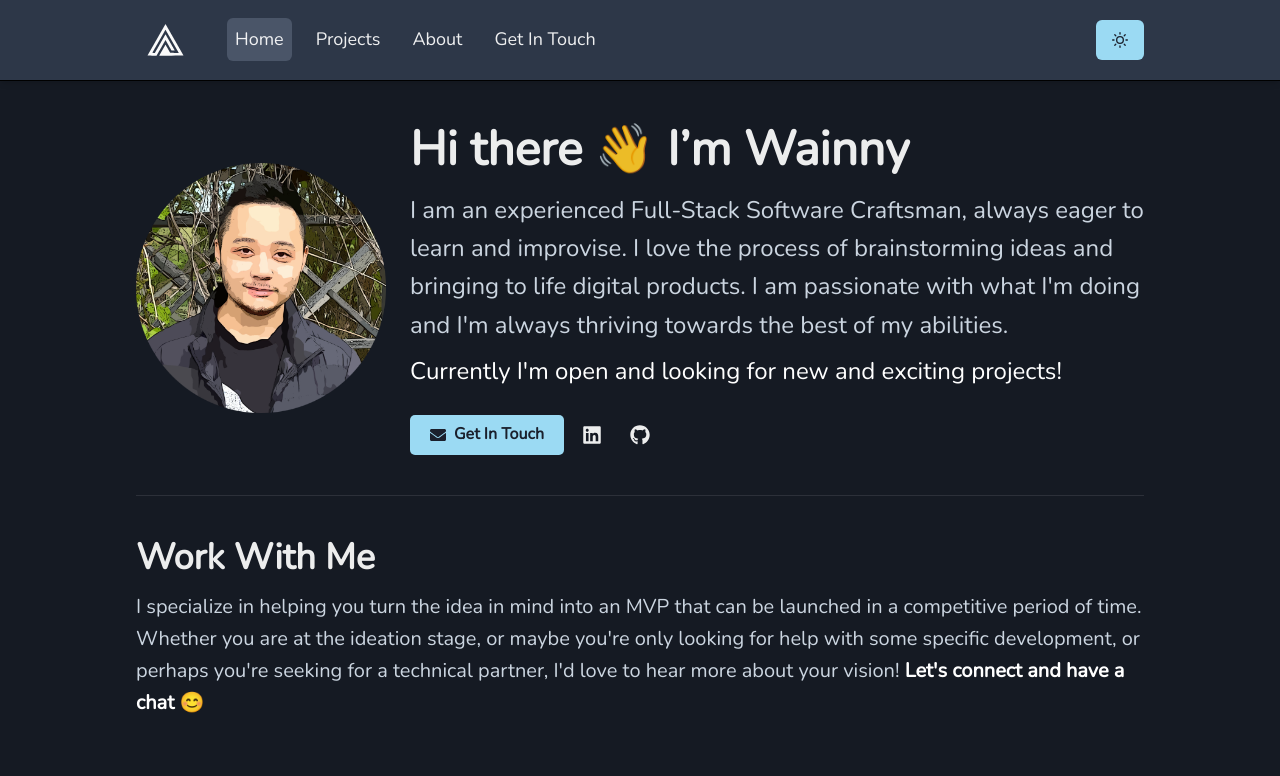
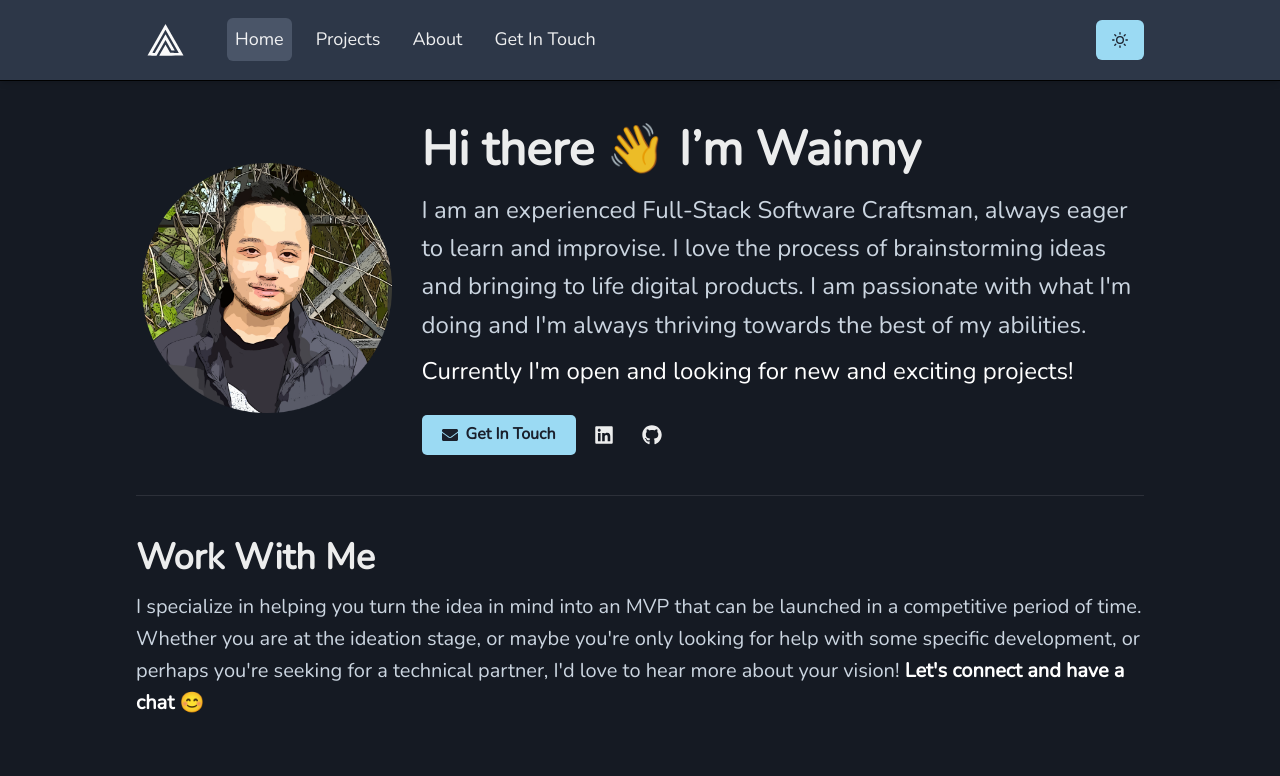
Before and after one commit to wainnyta/softwarearchitek.com, a Next.js app: page / in a window 1280 px wide. Shown: the top 776 px of the page. Built offline with nearby package versions, Linux system fonts and the light colour scheme.

Commit message:
style changes to Profile picture & Contact Form paragraph font size

```diff
--- a/components/ContactFormik.jsx
+++ b/components/ContactFormik.jsx
@@ -120,7 +120,7 @@ const ContactFormik = ({initialValues, setInitialValues, isModal}) => {
           as={"h1"}
         >Let's get in touch!
         </Heading>
-        <Paragraph fontSize={'xl'} lineHeight={1.6} mt={2} pb={{base: 0, md: 4}}>
+        <Paragraph fontSize={{base: 'xl', lg: '2xl'}} lineHeight={1.6} mt={2} pb={{base: 0, md: 4}}>
           If you need help with anything, or maybe you just want to say hello, feel please to use the form
           below to get in touch with me anytime. I will get back to you within 24 hours!
         </Paragraph>
--- a/components/pages/index/Profile.jsx
+++ b/components/pages/index/Profile.jsx
@@ -23,23 +23,32 @@ const Profile = ({isOpen, onOpen, onClose}) => {
   return (
     <SlideFade in={true} offsetY={80}>
       <Flex direction={{base: 'column', md: 'row'}}>
+        <Flex
+          alignSelf={"center"}
+          justify={"center"}
+          my={{base: 6, md: 0}}
+          width="100%"
+          height="100%"
+          minW={"250px"}
+        >
           <img
             alt={"Wainny Avatar"}
             src={"/wainnyavacircle.png"}
             style={{
-            marginTop: {base: 6, md: 0},
               alignSelf: "center",
               width: "250px",
               height: "250px",
             }}
 
           />
+        </Flex>
+
         <Box pl={{base: 0, md: 6}}>
           <Heading
             as="h1"
             fontSize={{ base: "28px", md: "40px", lg: "48px" }}
             mb={3}
-            mt={{base: "3.5rem", md: 0}}
+            mt={{base: 2, md: 0}}
           >
             Hi there 👋 I’m Wainny
           </Heading>
```
Lines whose indentation alone changed are shown as unchanged.
